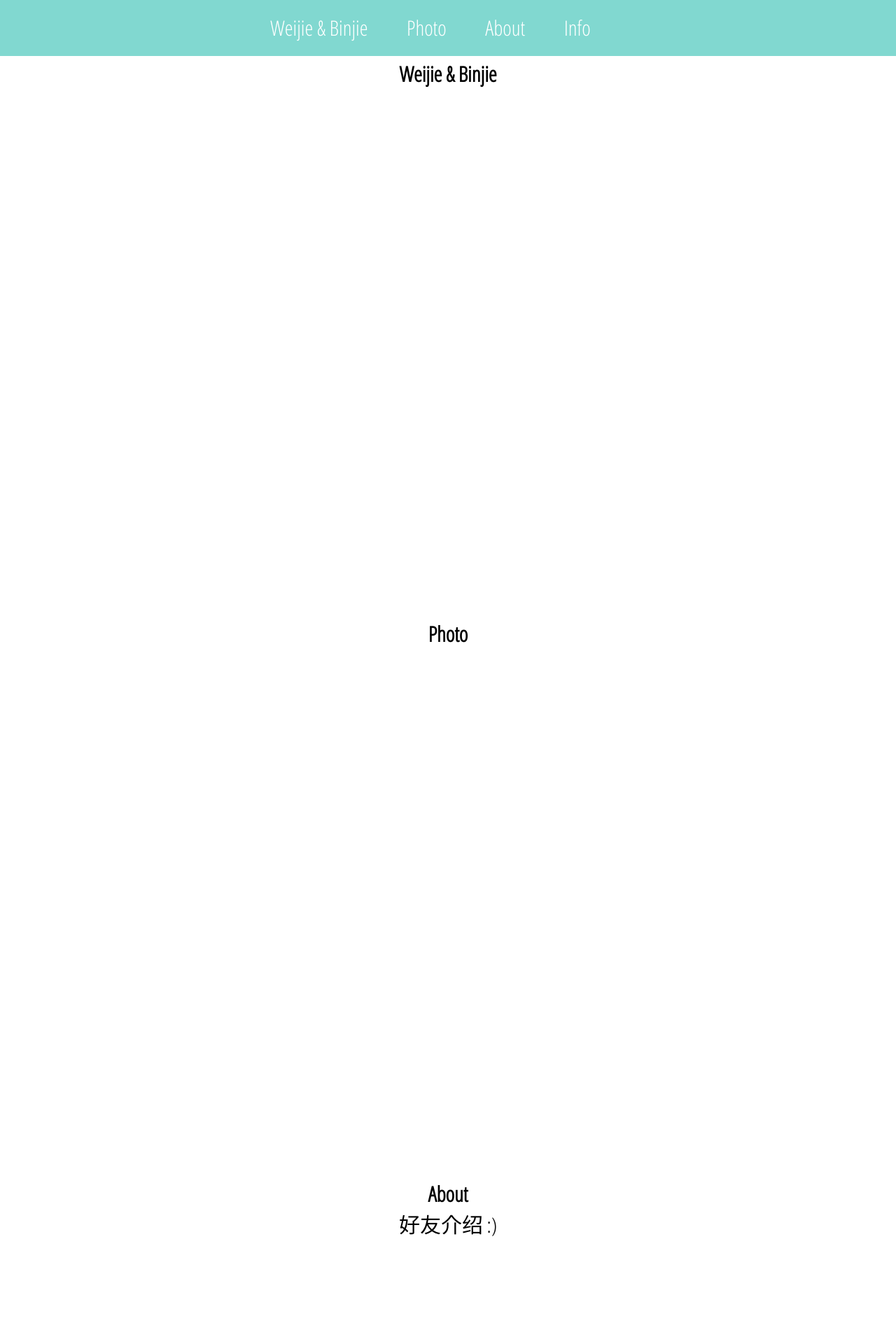
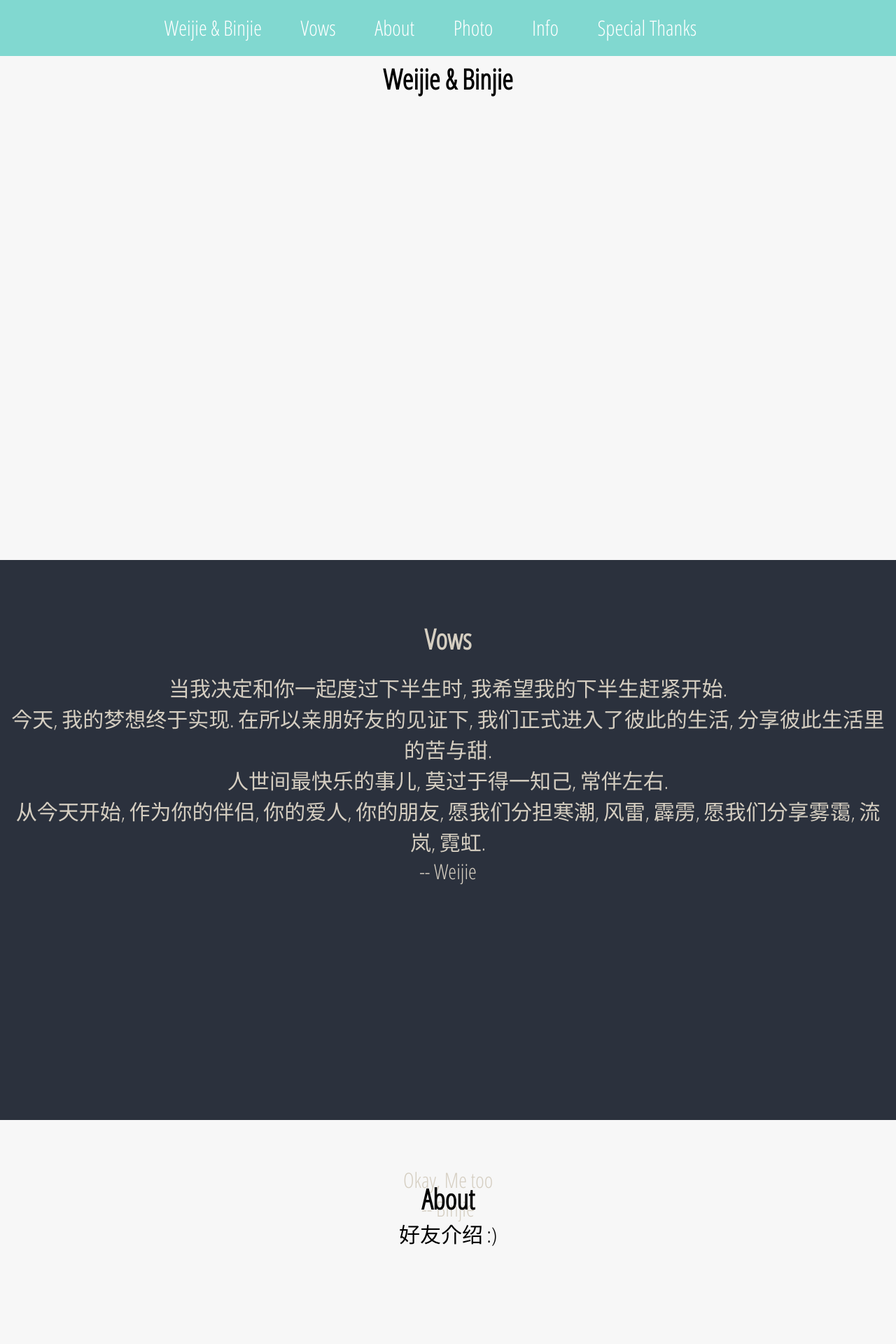
Before and after one commit to yicaiweng/weijie_binjie, a PHP site: page /index.html in a window 1280 px wide. Shown: the top 1920 px of the page at 70% size. Run offline with PHP 8.4, Linux system fonts and the light colour scheme; some libraries are stand-ins or nearby versions.

Commit message:
added new page

```diff
--- a/css/index.css
+++ b/css/index.css
@@ -7,9 +7,13 @@
 html, body{
     height: 100%;
     width: 100%;
+    background-color: #f7f7f7;
 }
 
-
+nav a.current{
+  color: #F8F503;
+  font-weight: bold;
+}
 .wrapper{
     height: 100%;
     width: 100%;
@@ -46,6 +50,26 @@ nav a:hover{
   color: #F8F503;
 }
 
+.section h1{
+  font-size: 40px;
+}
+
+#section6 p{
+  margin: 20px 0;
+}
+
+#section2, #section4, #section6{
+  background-color: #2B313D;
+  color: #D5CEC1;
+}
+.vow1{
+  margin-top: 20px;
+  text-align: center;
+}
+
+.vow2{
+  margin-top: 400px;
+}
 .footer{
   text-align: center;
   background-color: #81D8D0;
--- a/index.html
+++ b/index.html
@@ -16,31 +16,70 @@
  <body>
     <nav class='navbar'>
       <a href="#" id='1'>Weijie & Binjie</a>
-      <a href="#" id='2'>Photo</a>
+      <a href="#" id='2'>Vows</a>
       <a href="#" id='3'>About</a>
-      <a href="#" id='4'>Info</a>
+      <a href="#" id='4'>Photo</a>
+      <a href="#" id='5'>Info</a>
+      <a href="#" id='6'>Special Thanks</a>
     </nav>
 
   <div class="wrapper">
     <div class="section" id="section1">
       <h1>Weijie & Binjie</h1>
     </div>
+
     <div class="section" id="section2">
-      <h1>Photo</h1>
+      <h1>Vows</h1>
+      <div class="vow1">
+        <p>
+          当我决定和你一起度过下半生时, 我希望我的下半生赶紧开始.<br />
+          今天, 我的梦想终于实现. 在所以亲朋好友的见证下, 我们正式进入了彼此的生活, 分享彼此生活里的苦与甜.<br />
+          人世间最快乐的事儿, 莫过于得一知己, 常伴左右.<br />
+          从今天开始, 作为你的伴侣, 你的爱人, 你的朋友, 愿我们分担寒潮, 风雷, 霹雳, 愿我们分享雾霭, 流岚, 霓虹.<br />
+          -- Weijie
+        </p>
+      </div>
+      <div class="vow2">
+        <p>
+          Okay, Me too<br />
+              -- Binjie
+        </p>
+      </div>
     </div>
+
     <div class="section" id="section3">
       <h1>About</h1>
       <p>好友介绍 :)</p>
     </div>
+
     <div class="section" id="section4">
+      <h1>Photo</h1>
+    </div>
+
+    <div class="section" id="section5">
       <h1>Info</h1>
       <p>Brooklyn Art Library<br />
         28 Frost Street
         Brooklyn, NY 11211<br />
         Event hour: 4:30p.m - 6:00p.m
       </p>
+    </div>
 
+    <div class="section" id="section6">
+      <h1>Special Thanks To:</h1>
+      <p>伴娘: 沈思言, 洪海媚</p>
+      <p>伴郎: 赵敏, 翁义财</p>
+      <p>司仪: 瞿昌显（Charles)</p>
+      <p>场景布置: 高伟静(表妹), 陈佳丽, 陈梅, 至善</p>
+      <p>音控: 二姐</p>
+      <p>后勤: 胡夏雨</p>
+      <p>Manager: Victor Lu</p>
+      <p>花童: Ethan Lu</p>
+      <p>花女: Phoebe Zhang</p>
+
+      <p>特别鸣谢: Yicai Weng</p>
     </div>
+
     <div class="footer">
       <p>Weijie & Binjie &copy; 02.25.2017</p>
     </div>
--- a/js/app.js
+++ b/js/app.js
@@ -5,3 +5,11 @@ $("a").click(function (e) {
         scrollTop: $("#" + btnId).offset().top
     }, 1000);
 });
+
+$(function(){
+  $('a').each(function(){
+    if($(this).prop('href') == windows.location.href){
+      $(this).addClass('current');
+    }
+  });
+});
```
Also changed, not shown: 2 other files.
